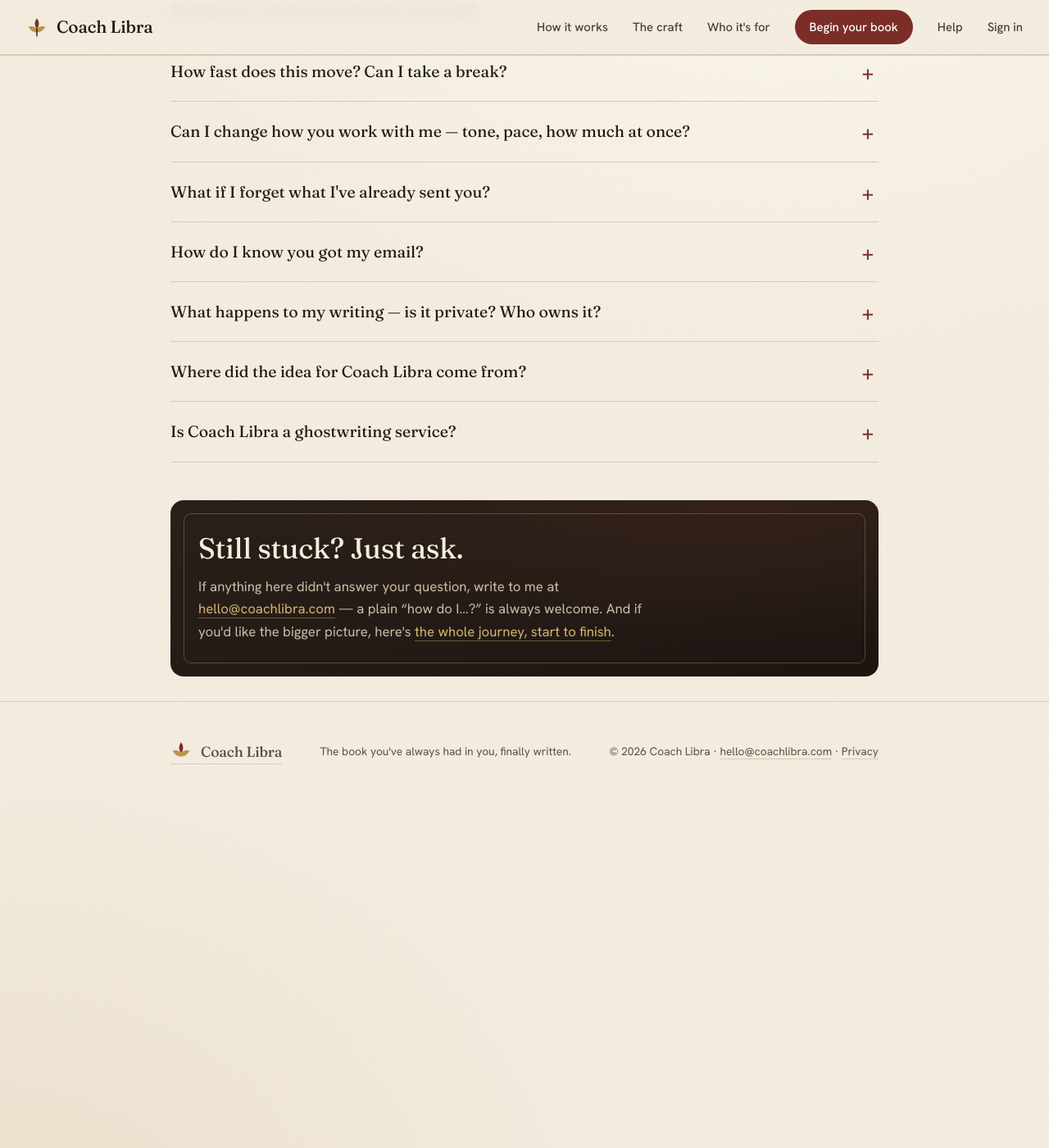
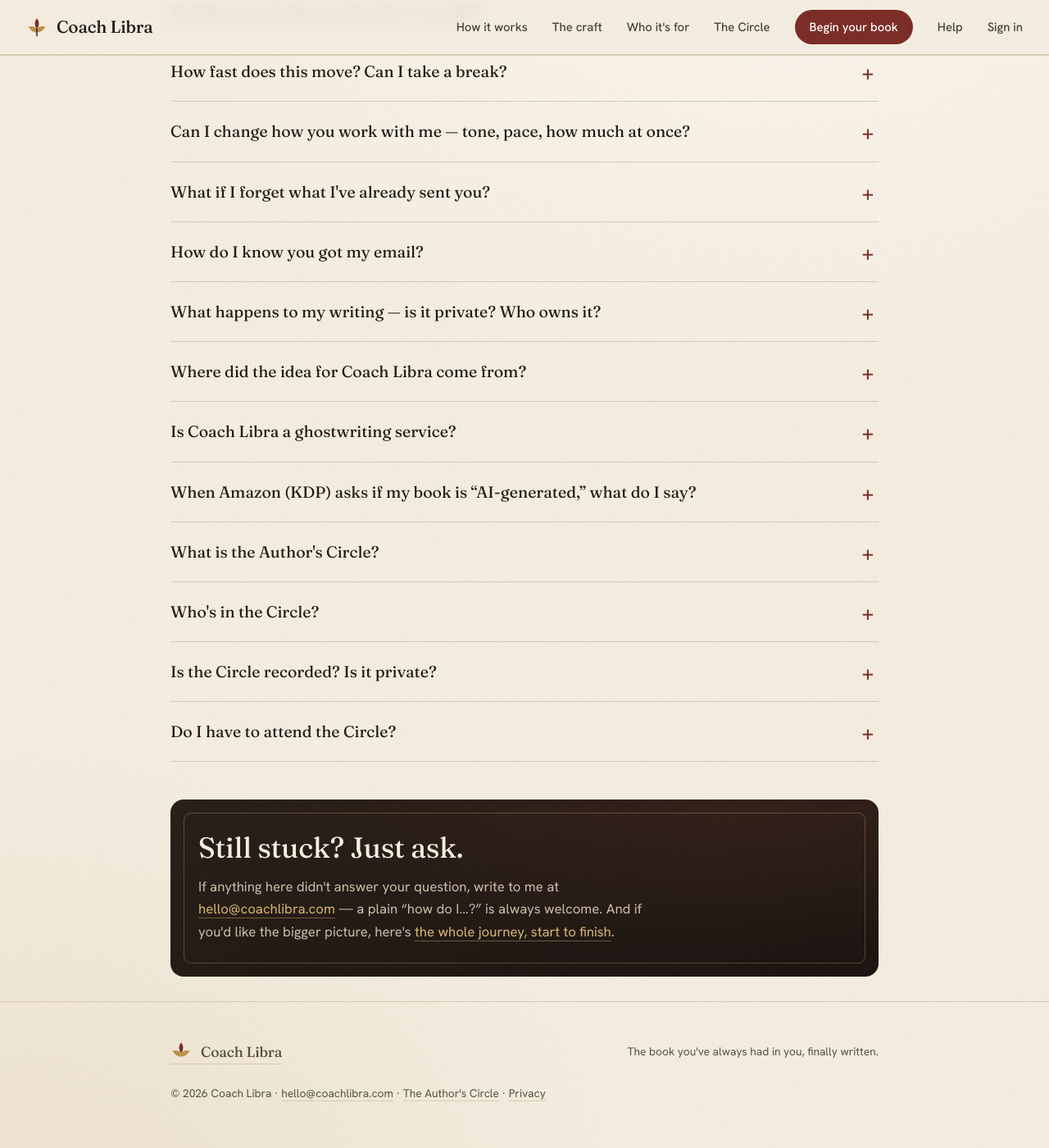
Before and after one commit to ajcrabill/coach-libra-website, a Jekyll site: the page built from help.html, in a window 1280 px wide and 1400 px high, scrolled down 1919 px. Shown: the whole window at 82% size. Built offline with Jekyll 4.4.1, drawn with Linux system fonts in a browser that asks for light colours; before the commit the page ends 2907 px from its top, so only the background shows below that.

```diff
--- a/_includes/footer.html
+++ b/_includes/footer.html
@@ -8,6 +8,6 @@
       Coach Libra
     </a>
     <p>The book you've always had in you, finally written.</p>
-    <p>© <span id="yr"></span> Coach Libra · <a href="mailto:hello@coachlibra.com">hello@coachlibra.com</a> · <a href="/privacy">Privacy</a></p>
+    <p>© <span id="yr"></span> Coach Libra · <a href="mailto:hello@coachlibra.com">hello@coachlibra.com</a> · <a href="/circle">The Author's Circle</a> · <a href="/privacy">Privacy</a></p>
   </div>
 </footer>
--- a/_includes/header.html
+++ b/_includes/header.html
@@ -11,6 +11,7 @@
     <a href="/#how">How it works</a>
     <a href="/#craft">The craft</a>
     <a href="/#who">Who it's for</a>
+    <a href="/circle">The Circle</a>
     <a class="cta btn" href="/#begin">Begin your book</a>
     <a href="/help">Help</a>
     <a href="/portal" id="navauth">Sign in</a>
--- a/assets/js/admin.js
+++ b/assets/js/admin.js
@@ -876,9 +876,13 @@ async function loadAudit() {
 const PANEL_KEY = "cl_admin_panels";
 let panelPrefs = {};
 
+const DEFAULT_OPEN = new Set(["Needs your attention"]);   // the action hub starts expanded
+
 function applyPanelState() {
   document.querySelectorAll("#admin-dashboard .panel[data-key]").forEach(panel => {
-    panel.classList.toggle("collapsed", panelPrefs[panel.dataset.key] !== "open");   // default collapsed
+    const saved = panelPrefs[panel.dataset.key];
+    const open = saved ? saved === "open" : DEFAULT_OPEN.has(panel.dataset.key);
+    panel.classList.toggle("collapsed", !open);          // default collapsed, except the action hub
   });
 }
 
--- a/help.html
+++ b/help.html
@@ -127,6 +127,31 @@ pageCss: help
       <div class="a">No — this is a writing <em>coach</em> service, not a ghostwriting service. The book is your work: your ideas, your stories, your voice, your thinking. What I provide is the support to get it out of you — asking the right questions, and organizing all of your notes and answers into shape — so you can put it together far faster and more easily than you could on your own. A ghostwriter hands you words that aren't really yours; I help you shape the ones that are.</div>
     </details>
 
+    <details>
+      <summary>When Amazon (KDP) asks if my book is “AI-generated,” what do I say?</summary>
+      <div class="a"><b>No — and you can say it with a clear conscience.</b> <b>You</b> wrote this book. Every idea, story, lesson, and hard-won insight in it is yours, drawn from your own answers, voice memos, and writing. My role is a coach's: I ask the questions that pull your thinking out of you, and I help organize and shape <em>your</em> words and material into finished chapters in your voice. The substance, the point of view, and the authorship are entirely yours — I didn't dream up your book, <em>you</em> did. That's the real heart of what KDP and other platforms are asking: whether a machine invented a book on its own, or whether a real author with real expertise created it. For your book, it's unmistakably the latter.</div>
+    </details>
+
+    <details>
+      <summary>What is the Author's Circle?</summary>
+      <div class="a">It's the community of authors writing with me. Once a month, everyone currently working on a book comes together on a live, private call to support each other — trading encouragement, questions, and the occasional "me too" between people on the very same journey, all working toward the same goal: getting their message in front of a wider audience. There's <a href="/circle">a bit more about it here</a>.</div>
+    </details>
+
+    <details>
+      <summary>Who's in the Circle?</summary>
+      <div class="a">Every author actively working on a book with me — a room full of people doing exactly what you're doing. You're part of it for as long as we're writing your book together.</div>
+    </details>
+
+    <details>
+      <summary>Is the Circle recorded? Is it private?</summary>
+      <div class="a">It's <b>confidential and not recorded</b>. The room is closed to anyone who isn't actively writing a book with me, and what's shared there stays there — so you can come as openly as you like.</div>
+    </details>
+
+    <details>
+      <summary>Do I have to attend the Circle?</summary>
+      <div class="a">Not at all — it's an open invitation, never an obligation. Come to the months that fit your life and skip the ones that don't; nothing is required, and nothing is lost if you miss one. You'll get the date, time, and a private link by email each month.</div>
+    </details>
+
   </div>
 
   <section class="closing">
```
Also changed, not shown: admin.html (+99 -73 lines), circle.html (added, +79 -0 lines), index.html (+12 -0 lines).
